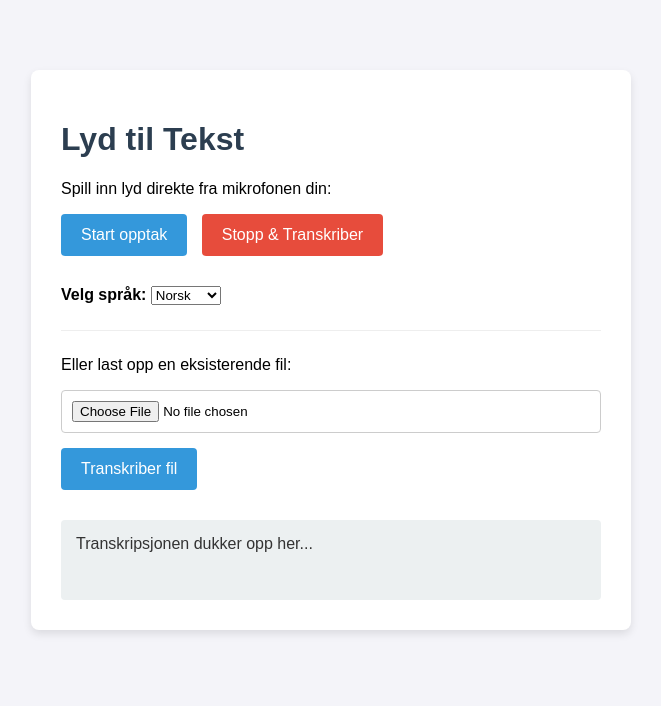
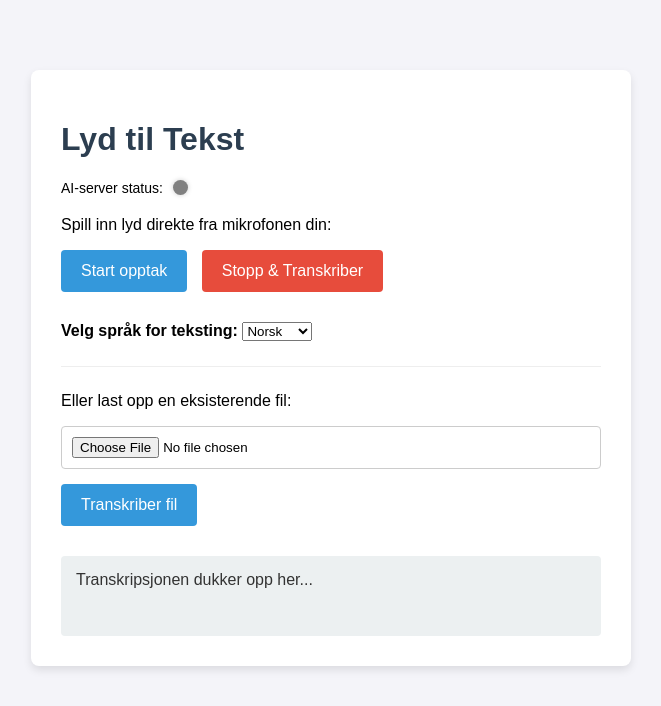
Before and after one commit to 186510kristoffer/whisper-webapp, a FastAPI app: page / in a window 1280 px wide. Shown: the top 706 px of the page, without its empty margins (309-970 px from the left). Run offline with FastAPI, Linux system fonts and the light colour scheme.

Commit message:
Db update

```diff
--- a/database.py
+++ b/database.py
@@ -1,19 +1,22 @@
-from sqlalchemy import create_engine, Column, Integer, String, Text, DateTime
+import os
+from sqlalchemy import create_engine, Column, Integer, String, Text, DateTime, Float
 from sqlalchemy.ext.declarative import declarative_base
 from sqlalchemy.orm import sessionmaker
 import datetime
+from dotenv import load_dotenv
 
-# Dette lager en lokal fil som heter 'transkripsjoner.db' helt automatisk
-SQLALCHEMY_DATABASE_URL = "sqlite:///./transkripsjoner.db"
+load_dotenv()
 
-engine = create_engine(
-    SQLALCHEMY_DATABASE_URL, connect_args={"check_same_thread": False}
-)
+SQLALCHEMY_DATABASE_URL = os.getenv("DATABASE_URL", "sqlite:///./transkripsjoner.db")
+
+if SQLALCHEMY_DATABASE_URL.startswith("sqlite"):
+    engine = create_engine(SQLALCHEMY_DATABASE_URL, connect_args={"check_same_thread": False})
+else:
+    engine = create_engine(SQLALCHEMY_DATABASE_URL)
+
 SessionLocal = sessionmaker(autocommit=False, autoflush=False, bind=engine)
-
 Base = declarative_base()
 
-# Tabell-strukturen (tilsvarende en @Entity i Java)
 class Transkripsjon(Base):
     __tablename__ = "transkripsjoner"
 
@@ -21,7 +24,7 @@ class Transkripsjon(Base):
     tidspunkt = Column(DateTime, default=datetime.datetime.utcnow)
     sprak = Column(String(10))
     tekst = Column(Text)
+    tid_brukt_sek = Column(Float)
 
-# Oppretter tabellen i databasetabellen hvis den ikke finnes fra før
 def init_db():
     Base.metadata.create_all(bind=engine)
--- a/main.py
+++ b/main.py
@@ -1,3 +1,5 @@
+from urllib import response
+
 from fastapi import FastAPI, UploadFile, File, Request, Form, Depends
 from fastapi.templating import Jinja2Templates
 from fastapi.responses import HTMLResponse
@@ -10,6 +12,7 @@ import subprocess
 from sqlalchemy.orm import Session
 from database import init_db, SessionLocal, Transkripsjon
 from dotenv import load_dotenv
+import time
 
 
 app = FastAPI()
@@ -21,6 +24,7 @@ app.mount("/static", StaticFiles(directory="static"), name="static")
 templates = Jinja2Templates(directory= "templates")
 
 WHISPER_URL = os.getenv("WHISPER_URL", "http://127.0.0.1:8080/inference")
+WHISPER_BASE_URL = os.getenv("WHISPER_BASE_URL", "http://127.0.0.1:8080/")
 
 telefon_lock = asyncio.Lock()
 
@@ -58,6 +62,17 @@ async def hjemmeside(request: Request):
     """
     return templates.TemplateResponse(request=request, name="index.html")
 
+@app.get("/status")
+async def sjekk_status():
+    try:
+        async with httpx.AsyncClient(timeout=2.0) as client:
+            response = await client.get("WHISPER_BASE_URL")
+            if response.status_code <500:
+                return {"status": "online"}
+    except Exception:
+        pass
+    return {"status":"offline"}
+
 @app.post("/transkriber")
 async def transkriber_lyd(
         file: UploadFile = File(...),
@@ -88,13 +103,22 @@ async def transkriber_lyd(
         async with telefon_lock:
             async with httpx.AsyncClient(timeout=300.0) as client:
 
+                start_tid=time.time()
                 response = await client.post(WHISPER_URL, files=files, data=data)
+                slutt_tid=time.time()
+                brukt_tid=round(slutt_tid - start_tid, 2)
+
                 response.raise_for_status()
                 response_json = response.json()
 
                 transkribert_tekst = response_json.get("text", str(response_json))
 
-                ny_post = Transkripsjon(sprak=language, tekst=transkribert_tekst)
+                ny_post = Transkripsjon(
+                    sprak=language,
+                    tekst=transkribert_tekst,
+                    tid_brukt_sek=brukt_tid
+                )
+
                 db.add(ny_post)
                 db.commit()
                 db.refresh(ny_post)
--- a/requirements.txt
+++ b/requirements.txt
@@ -4,3 +4,5 @@ python-multipart
 httpx
 jinja2
 sqlalchemy
+pymysql
+python-dotenv
--- a/static/script.js
+++ b/static/script.js
@@ -30,7 +30,7 @@ startBtn.addEventListener('click', async () => {
         mediaRecorder.start();
         startBtn.disabled = true;
         stoppBtn.disabled = false;
-        statusDiv.innerText = "🔴 Tar opp... Snakk i mikrofonen!";
+        statusDiv.innerText = "Tar opp... Snakk i mikrofonen!";
         resultatDiv.innerText = "";
     } catch (err) {
         statusDiv.innerText = "Feil: Fikk ikke tilgang til mikrofonen. Sjekk at nettleseren har tillatelse.";
@@ -65,6 +65,7 @@ async function sendTilBackend(filData, filNavn) {
     formData.append('language', valgtSpraak); // Sender f.eks. 'no' eller 'en'
 
     try {
+        const startTid = performance.now();
         const response = await fetch('/transkriber', {
             method: 'POST',
             body: formData
@@ -72,14 +73,36 @@ async function sendTilBackend(filData, filNavn) {
 
         const data = await response.json();
 
+        const sluttTid= performance.now();
+        const tidBrukt = ((sluttTid - startTid)/1000).toFixed(1);
         if (data.error) {
             resultatDiv.innerText = "Feil fra server: " + data.error;
         } else {
-            resultatDiv.innerText = data.text || JSON.stringify(data, null, 2);
+            let utskrift = data.text || JSON.stringify(data, null, 2);
+            resultatDiv.innerText = utskrift;
         }
-        statusDiv.innerText = "Ferdig!";
+        statusDiv.innerText = `Ferdig! Brukte ${tidBrukt} sekunder.`;
     } catch (err) {
         statusDiv.innerText = "Nettverksfeil. Fikk ikke kontakt med serveren.";
         resultatDiv.innerText = String(err);
     }
 }
+
+async function sjekkServerStatus(){
+    try{
+        let res= await fetch('/status');
+        let data = await res.json();
+        let prikk = document.getElementById('status-indicator');
+
+        if (data.status==='online'){
+            prikk.style.backgroundColor = 'green';
+            prikk.title='AI-serveren er Online';
+        }else{
+            prikk.style.backgroundColor = 'red';
+            prikk.title='Ingen kontakt med AI-server';
+        }
+    }catch (e){
+        console.log('Kunne ikke sjekke status')
+    }
+}
+setInterval(sjekkServerStatus, 5000);
--- a/static/style.css
+++ b/static/style.css
@@ -48,3 +48,21 @@ input[type="file"] {
     color: #333;
 }
 hr { border: 0; border-top: 1px solid #eee; margin: 25px 0; }
+
+.server-status {
+    display: flex;
+    align-items: center;
+    font-family: sans-serif;
+    font-size: 14px;
+    margin-bottom: 20px;
+}
+
+#status-indicator {
+    width: 15px;
+    height: 15px;
+    border-radius: 50%; /* Dette gjør den helt rund */
+    background-color: gray; /* Starter som grå før JavaScriptet sjekker statusen */
+    margin-left: 10px;
+    transition: background-color 0.3s ease; /* Gir en myk overgang når fargen endres */
+    box-shadow: 0 0 5px rgba(0,0,0,0.2);
+}
--- a/templates/index.html
+++ b/templates/index.html
@@ -8,8 +8,15 @@
     <link rel="stylesheet" href="/static/style.css">
 </head>
 <body>
+
+
     <div class="container">
         <h1>Lyd til Tekst</h1>
+
+        <div class="server-status">
+            <span>AI-server status:</span>
+            <div id="status-indicator" title="Sjekker status..."></div>
+        </div>
 
         <!-- Opptaksknapper -->
         <div class="section">
@@ -20,7 +27,7 @@
 
         <!-- Språkvalg -->
         <div class="section" style="margin-bottom: 15px;">
-            <label for="spraakValg"><b>Velg språk:</b></label>
+            <label for="spraakValg"><b>Velg språk for teksting:</b></label>
             <select id="spraakValg">
                 <option value="no" selected>Norsk</option>
                 <option value="en">Engelsk</option>
```
Also changed, not shown: README.md.
